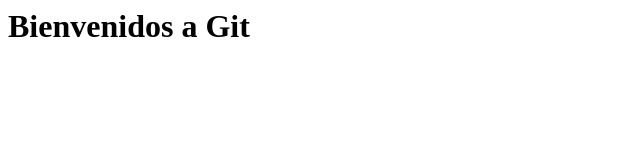
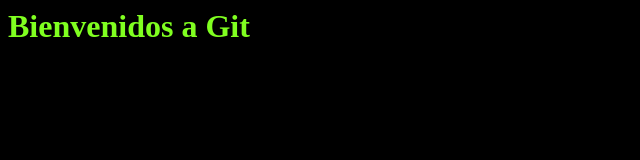
Before and after one commit to vivancomiguel/generation, a plain HTML site: page index.html in a window 1280 px wide. Shown: the whole page, without its empty margins (0-640 px from the left). Drawn offline with Linux system fonts and the light colour scheme.

Commit message:
style: conexion y estilos al html

```diff
--- a/index.html
+++ b/index.html
@@ -1,6 +1,7 @@
 <html>
   <head>
     <title>Mi pagina</title>
+    <link rel="stylesheet" href="mystyle.css">
   </head>
   <body>
     <h1>Bienvenidos a Git<h1>
--- a/mystyle.css
+++ b/mystyle.css
@@ -0,0 +1,7 @@
+body {
+  background: #000;
+}
+h1 {
+  color: #80ff20;
+  font-family: Arial. Helvetica, sans serif;
+}
```
